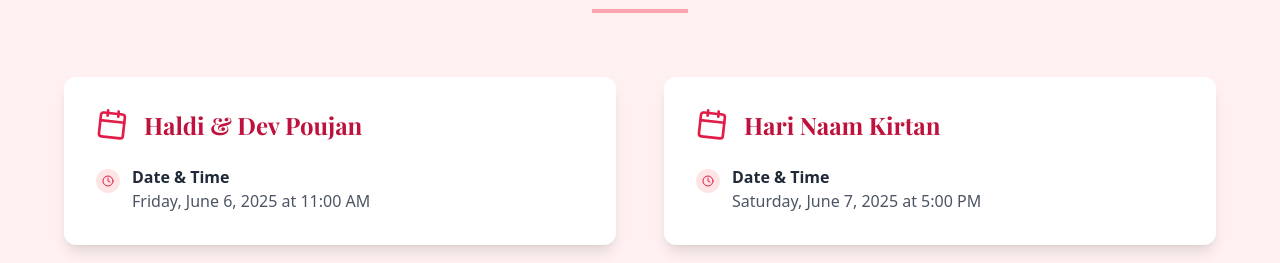
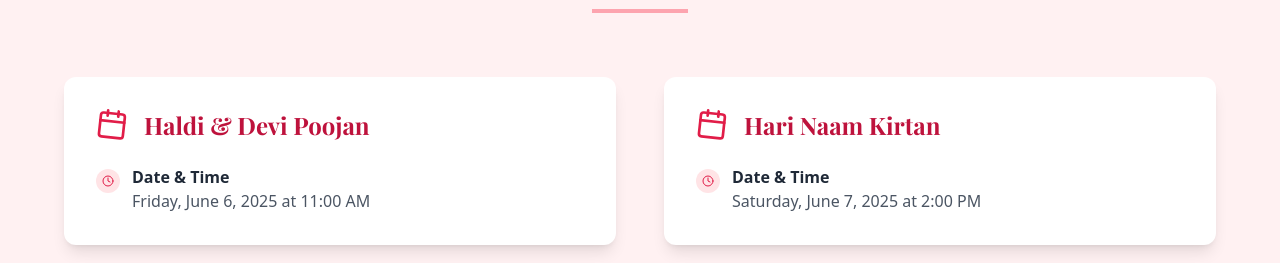
Before and after one commit to rvrgithub/my-wedding-, a Next.js app: page / in a window 1280 px wide. Shown: the part 3285-3548 px from the top of the page. Built offline with nearby package versions, Linux system fonts and the light colour scheme; a web font is replaced by a local one.

Commit message:
correct spelling

```diff
--- a/components/sections/wedding-details.tsx
+++ b/components/sections/wedding-details.tsx
@@ -49,7 +49,7 @@ export default function WeddingDetails({ weddingDate, playfair }) {
               >
                 <Calendar className="w-8 h-8 text-rose-600 mr-4" />
               </motion.div>
-              <h3 className={cn("text-2xl font-bold text-rose-700", playfair.className)}>Haldi & Dev Poujan</h3>
+              <h3 className={cn("text-2xl font-bold text-rose-700", playfair.className)}>Haldi & Devi Poojan</h3>
             </motion.div>
 
             <ul className="space-y-4">
@@ -98,7 +98,7 @@ export default function WeddingDetails({ weddingDate, playfair }) {
                   <p className="text-gray-600">
 
                     Saturday, June 7, 2025
-                    at 5:00 PM
+                    at 2:00 PM
                   </p>
                 </div>
               </motion.li>
```
